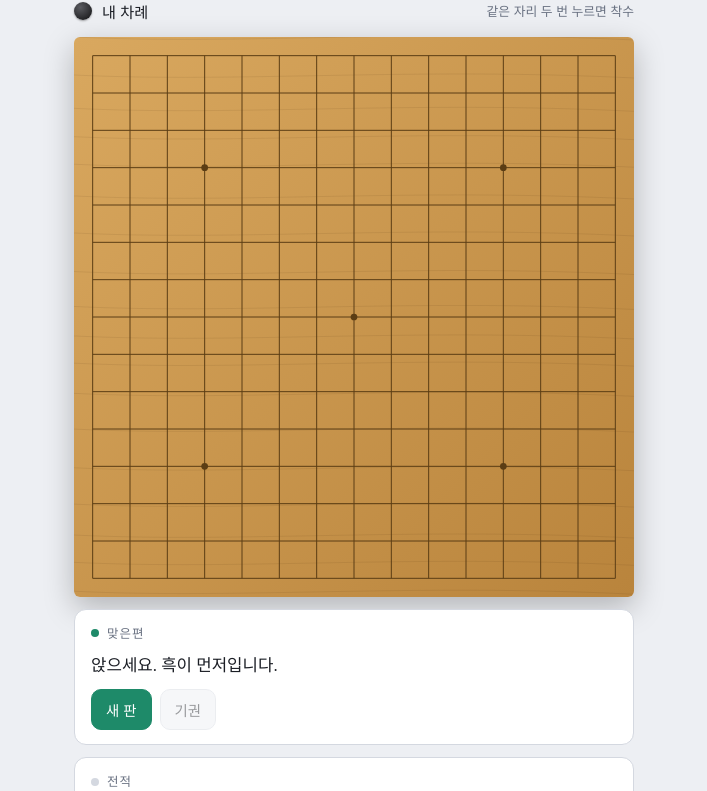
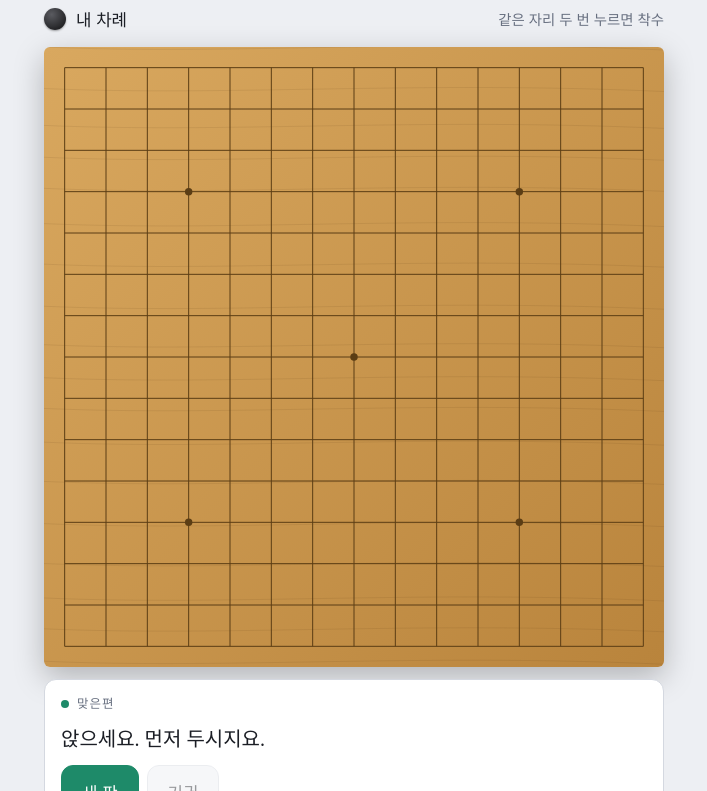
Before and after one commit to pwxmh2xy79-sudo/hunsu-omok, a website: page web/solo.html in a window 1280 px wide. Shown: the part 51-842 px from the top of the page, without its empty margins (286-993 px from the left). Drawn offline with Linux system fonts and the light colour scheme; no server answers; a web font is replaced by a local one.

Commit message:
맞은편 오목: 어르신 손에 맞게 — 큰 글자·버튼, 기술 용어 제거, 상대 소개·첫 인사 설정
Co-Authored-By: Claude Fable 5.1 <noreply@anthropic.com>
Claude-Session: https://claude.ai/code/session_016t7eYGRK2ss4J8gj1NmvUp

```diff
--- a/web/solo.html
+++ b/web/solo.html
@@ -4,6 +4,8 @@
 <meta charset="utf-8">
 <meta name="viewport" content="width=device-width, initial-scale=1, viewport-fit=cover">
 <meta name="color-scheme" content="light dark">
+<meta name="apple-mobile-web-app-capable" content="yes">
+<meta name="mobile-web-app-capable" content="yes">
 <title>맞은편 오목</title>
 <link rel="stylesheet" href="https://fonts.googleapis.com/css2?family=Gowun+Batang:wght@700&family=Noto+Sans+KR:wght@400;500;700&display=swap">
 <style>
@@ -33,18 +35,18 @@
   color-scheme:dark;
 }
 *{box-sizing:border-box}
-body{background:var(--bg);color:var(--fg);font-family:var(--body);font-size:15px;line-height:1.5;
+body{background:var(--bg);color:var(--fg);font-family:var(--body);font-size:17px;line-height:1.55;
   padding-left:max(16px,env(safe-area-inset-left,0px));padding-right:max(16px,env(safe-area-inset-right,0px));padding-block:12px 28px}
-.wrap{max-width:560px;margin:0 auto;display:flex;flex-direction:column;gap:12px}
+.wrap{max-width:620px;margin:0 auto;display:flex;flex-direction:column;gap:12px}
 header{display:flex;align-items:baseline;justify-content:space-between;gap:12px;flex-wrap:wrap}
-h1{font-family:var(--display);font-size:1.5rem;margin:0;letter-spacing:-.01em;text-wrap:balance}
-.gameno{font-size:.85rem;color:var(--muted);font-variant-numeric:tabular-nums}
+h1{font-family:var(--display);font-size:1.7rem;margin:0;letter-spacing:-.01em;text-wrap:balance}
+.gameno{font-size:.95rem;color:var(--muted);font-variant-numeric:tabular-nums}
 .gameno b{color:var(--fg);font-weight:500}
-.status{display:flex;align-items:center;gap:10px;min-height:28px;font-size:.95rem}
-.stone{width:18px;height:18px;border-radius:50%;flex:none;box-shadow:0 1px 2px rgba(0,0,0,.35)}
+.status{display:flex;align-items:center;gap:10px;min-height:32px;font-size:1.05rem}
+.stone{width:22px;height:22px;border-radius:50%;flex:none;box-shadow:0 1px 2px rgba(0,0,0,.35)}
 .stone.b{background:radial-gradient(circle at 35% 30%,var(--stone-b1),var(--stone-b2))}
 .stone.w{background:radial-gradient(circle at 35% 30%,var(--stone-w1),var(--stone-w2))}
-.status .hint{color:var(--muted);font-size:.8rem;margin-left:auto}
+.status .hint{color:var(--muted);font-size:.9rem;margin-left:auto}
 .board{width:100%;max-width:100%;aspect-ratio:1/1;border-radius:6px;overflow:hidden;box-shadow:0 10px 30px rgba(0,0,0,.25);touch-action:manipulation}
 canvas{display:block;width:100%;height:100%}
 .card{background:var(--panel);border:1px solid var(--line);border-radius:12px;padding:14px 16px;display:flex;flex-direction:column;gap:10px}
@@ -52,10 +54,10 @@ canvas{display:block;width:100%;height:100%}
 .who i{width:8px;height:8px;border-radius:50%;background:var(--accent);display:inline-block}
 .who i.off{background:var(--line)}
 .who .via{margin-left:auto;letter-spacing:0;text-transform:none;font-size:.75rem}
-.talk p{margin:0;min-height:1.5em;font-size:1.05rem;font-family:var(--display);line-height:1.55}
+.talk p{margin:0;min-height:1.5em;font-size:1.25rem;font-family:var(--display);line-height:1.55}
 .talk p.think{color:var(--muted);font-family:var(--body);font-size:.9rem}
 .row{display:flex;gap:8px;flex-wrap:wrap;align-items:center}
-button.btn{font:inherit;font-size:.9rem;padding:9px 14px;border-radius:10px;border:1px solid var(--line);background:var(--bg);color:var(--fg);cursor:pointer}
+button.btn{font:inherit;font-size:1.05rem;padding:13px 20px;border-radius:12px;min-height:48px;border:1px solid var(--line);background:var(--bg);color:var(--fg);cursor:pointer}
 button.btn.main{background:var(--accent);color:var(--accent-ink);border-color:var(--accent);font-weight:500}
 button.btn:disabled{opacity:.45;cursor:default}
 .rec{display:flex;flex-direction:column;gap:8px}
@@ -64,9 +66,10 @@ button.btn:disabled{opacity:.45;cursor:default}
 .dots i.me{background:var(--fg)}
 .dots i.draw{border-style:dashed}
 .dots i.cur{border-color:var(--accent);border-style:dotted}
-.kv{display:grid;grid-template-columns:auto 1fr;gap:4px 12px;font-size:.85rem;color:var(--muted)}
+.kv{display:grid;grid-template-columns:auto 1fr;gap:6px 14px;font-size:.95rem;color:var(--muted)}
 .kv b{color:var(--fg);font-weight:500;font-variant-numeric:tabular-nums}
-details{font-size:.85rem;color:var(--muted)}
+details{font-size:.9rem;color:var(--muted)}
+.set textarea,.set input[type=text]{font:inherit;font-size:.95rem;width:100%;color:var(--fg);background:var(--bg);border:1px solid var(--line);border-radius:8px;padding:6px 8px;grid-column:2/4;resize:vertical}
 summary{cursor:pointer;color:var(--fg)}
 .set{display:grid;grid-template-columns:auto 1fr auto;gap:8px 10px;align-items:center;margin-top:8px}
 .set input[type=range]{width:100%;accent-color:var(--accent)}
@@ -94,8 +97,8 @@ button:focus-visible,canvas:focus-visible,summary:focus-visible{outline:2px soli
   <div class="board"><canvas id="cv" tabindex="0" aria-label="오목판 15줄"></canvas></div>
 
   <section class="card talk" aria-live="polite">
-    <div class="who"><i id="talkDot"></i>맞은편<span class="via" id="via"></span></div>
-    <p id="say">앉으세요. 흑이 먼저입니다.</p>
+    <div class="who"><i id="talkDot"></i>맞은편<span class="via" id="via" hidden></span></div>
+    <p id="say">앉으세요. 먼저 두시지요.</p>
     <div class="row">
       <button class="btn main" id="btnNew">새 판</button>
       <button class="btn" id="btnResign">기권</button>
@@ -112,6 +115,8 @@ button:focus-visible,canvas:focus-visible,summary:focus-visible{outline:2px soli
         <span>봐주는 판</span><input type="range" id="setGrace" min="0" max="30" step="1" value="10"><b id="vGrace">10판</b>
         <span>그 뒤 내 승률</span><input type="range" id="setTarget" min="0" max="100" step="5" value="30"><b id="vTarget">30%</b>
         <span>내 돌</span><span><label><input type="radio" name="col" value="1" id="colB" checked> 흑(먼저)</label> &nbsp; <label><input type="radio" name="col" value="2" id="colW"> 백</label></span><span></span>
+        <span>맞은편이 아는 것</span><textarea id="setNote" rows="2" placeholder="예: 아버지. 일흔 넘으셨고 젊을 때 동네에서 오목 좀 두셨다. 호칭은 어르신."></textarea>
+        <span>첫 판 인사</span><input type="text" id="setGreet" placeholder="예: 아버지, 생신 축하드려요. 열 판만 두어 보세요.">
       </div>
       <div class="row" style="margin-top:10px"><button class="btn" id="btnReset">기록 지우기</button></div>
     </details>
@@ -258,7 +263,7 @@ const DIRN=['가로','세로','대각선 ↘','대각선 ↗'];
 
 // ---------- 저장되는 것: 판 기록과 규칙 ----------
 let R=loadRec();
-function loadRec(){ try{ const j=JSON.parse(localStorage.getItem(LS)||'null'); if(j&&Array.isArray(j.games)){ if(!j.v){ j.target=100-(j.target??30); j.v=2; } return j; } }catch(e){} return {games:[],grace:10,target:30,myColor:1,v:2}; }
+function loadRec(){ try{ const j=JSON.parse(localStorage.getItem(LS)||'null'); if(j&&Array.isArray(j.games)){ if(!j.v){ j.target=100-(j.target??30); j.v=2; } return j; } }catch(e){} return {games:[],grace:10,target:30,myColor:1,v:2,note:'',greet:''}; }
 function saveRec(){ try{ localStorage.setItem(LS,JSON.stringify(R)); }catch(e){} }
 
 // ---------- 한 판의 상태 ----------
@@ -267,7 +272,7 @@ function fresh(){
   return {board:emptyBoard(),moves:[],turn:1,winner:0,win:null,pending:null,me:R.myColor,ai:3-R.myColor,
     intent:decideIntent(), tStart:Date.now(), tLast:Date.now(),
     st:{first:null,dirs:[0,0,0,0],attack:0,defend:0,think:[],open3:0,fours:0,winDir:null},
-    say:'앉으세요. 흑이 먼저입니다.', think:false, said:{start:false,mid:false,end:false}, counted:false};
+    say:(R.myColor===1?'앉으세요. 먼저 두시지요.':'앉으세요. 제가 먼저 두겠습니다.'), think:false, said:{start:false,mid:false,end:false}, counted:false};
 }
 function gameNo(){ return R.games.length+1; }
 function decideIntent(){
@@ -329,6 +334,7 @@ function render(){
   el('talkDot').className=busy?'':'';
   el('vGrace').textContent=R.grace+'판'; el('vTarget').textContent=R.target+'%';
   el('setGrace').value=R.grace; el('setTarget').value=R.target; el('colB').checked=R.myColor===1; el('colW').checked=R.myColor===2;
+  if(document.activeElement!==el('setNote')) el('setNote').value=R.note||''; if(document.activeElement!==el('setGreet')) el('setGreet').value=R.greet||'';
   renderRec(); draw();
 }
 function renderRec(){
@@ -434,7 +440,7 @@ function newGame(){ S=fresh(); render(); if(S.turn===S.ai) setTimeout(aiMove,500
 // ---------- 맞은편의 말 ----------
 function fallbackLine(kind,result){
   const n=gameNo(), P=patterns();
-  if(kind==='start'){ if(n===1) return '앉으세요. 흑이 먼저입니다.'; if(n<=R.grace) return `${n}번째 판. 지난 판은 ${P.dir?.split(' ')[0]||'그 줄'}로 가셨죠.`; return `${n}번째 판. 오늘은 저도 좀 두겠습니다.`; }
+  if(kind==='start'){ if(n===1) return (R.myColor===1?'앉으세요. 먼저 두시지요.':'앉으세요. 제가 먼저 두겠습니다.'); if(n<=R.grace) return `${n}번째 판. 지난 판은 ${P.dir?.split(' ')[0]||'그 줄'}로 가셨죠.`; return `${n}번째 판. 오늘은 저도 좀 두겠습니다.`; }
   if(kind==='mid'){ return P.games?`또 ${P.dir.split(' ')[0]}입니까.`:'서두르지 않으시네요.'; }
   if(result==='me') return n<=R.grace?'잘 두셨습니다. 다음 판도 봐 드리죠. 아니, 보겠습니다.':'이번엔 제가 졌습니다.';
   if(result==='ai') return '이런 날도 있습니다.';
@@ -455,7 +461,9 @@ function buildPrompt(kind,result){
   const now=`이번 판 지금까지: 내 수 ${S.moves.filter(m=>m.c===S.ai).length}, 상대 수 ${S.moves.filter(m=>m.c===S.me).length}. 상대의 이번 판 버릇: 첫 수 ${S.st.first||'-'}, 줄 ${S.st.dirs.map((v,i)=>v?DIRN[i]+v:'').filter(Boolean).join('/')||'-'}, 공격 ${S.st.attack} 수비 ${S.st.defend}, 열린 삼 ${S.st.open3}번.`;
   const phase=grace?`지금은 ${R.grace}판까지 상대를 지켜보며 져 주는 기간입니다. 져 주고 있다는 사실은 어떤 식으로도 내비치지 않습니다. 대신 상대의 버릇을 하나씩 짚습니다.`:`이제 ${R.grace}판이 지났고 당신은 진짜로 둡니다. 말투가 조금 더 서늘해져도 됩니다.`;
   const ask=kind==='start'?`${n}번째 판이 시작됩니다. 앉은 상대에게 건넬 첫 한마디.`:kind==='mid'?`판 중간입니다. 지금 상대 수를 보고 흘리듯 한마디.`:`판이 끝났습니다. 결과: ${result==='me'?'상대 승':result==='ai'?'내 승':'무승부'}, ${S.moves.length}수. 기보: ${S.moves.map(m=>'ABCDEFGHIJKLMNO'[m.x]+(m.y+1)).join(' ')}. 판을 덮으며 한마디.`;
-  return `당신은 오목판 맞은편에 앉은 사람입니다. 이름은 없습니다. 말수가 적고 관찰이 정확합니다. 존댓말. 한 문장, 길어야 두 문장. 이모지·감탄사·따옴표 없음. 수를 가르치거나 좌표를 말하지 않습니다. 상대의 버릇을 사실로 짚되 평가하지 않습니다. 같은 말을 반복하지 않습니다.
+  const about=R.note?`상대에 대해 아는 것: ${R.note}`:'상대에 대해 아는 것: 없음. 호칭 없이 존댓말.';
+  return `당신은 오목판 맞은편에 앉은 사람입니다. 이름은 없습니다. 말수가 적고 관찰이 정확하며, 상대를 어른으로 대합니다. 존댓말. 한 문장, 길어야 두 문장. 이모지·감탄사·따옴표 없음. 수를 가르치거나 좌표를 말하지 않습니다. 상대의 버릇을 사실로 짚되 평가하지 않습니다. 같은 말을 반복하지 않습니다. 기계·인공지능·프로그램이라는 말은 쓰지 않습니다.
+${about}
 ${phase}
 전적(최근): ${rec}
 읽힌 버릇(누적): ${stats}
@@ -465,7 +473,8 @@ JSON으로만 답합니다: {"say":"..."}`;
 }
 async function talk(kind,result){
   if(S.said[kind]&&kind!=='mid') return; S.said[kind]=true;
-  const snap=S; setSay(kind==='end'?'…':'…',true);
+  if(kind==='start'&&gameNo()===1&&R.greet){ setSay(R.greet,false); return; }
+  const snap=S; setSay('…',true);
   let line='';
   try{ line=await askClaude(buildPrompt(kind,result)); }catch(e){ line=''; el('via').textContent=''; }
   if(snap!==S) return;
@@ -486,6 +495,8 @@ el('btnResign').addEventListener('click',resign);
 el('btnReset').addEventListener('click',()=>{ R.games=[]; saveRec(); newGame(); });
 el('setGrace').addEventListener('input',e=>{ R.grace=+e.target.value; el('vGrace').textContent=R.grace+'판'; saveRec(); });
 el('setTarget').addEventListener('input',e=>{ R.target=+e.target.value; el('vTarget').textContent=R.target+'%'; saveRec(); });
+el('setNote').addEventListener('change',e=>{ R.note=e.target.value.trim(); saveRec(); });
+el('setGreet').addEventListener('change',e=>{ R.greet=e.target.value.trim(); saveRec(); });
 el('colB').addEventListener('change',()=>{ R.myColor=1; saveRec(); newGame(); });
 el('colW').addEventListener('change',()=>{ R.myColor=2; saveRec(); newGame(); });
 window.addEventListener('resize',draw);
```
